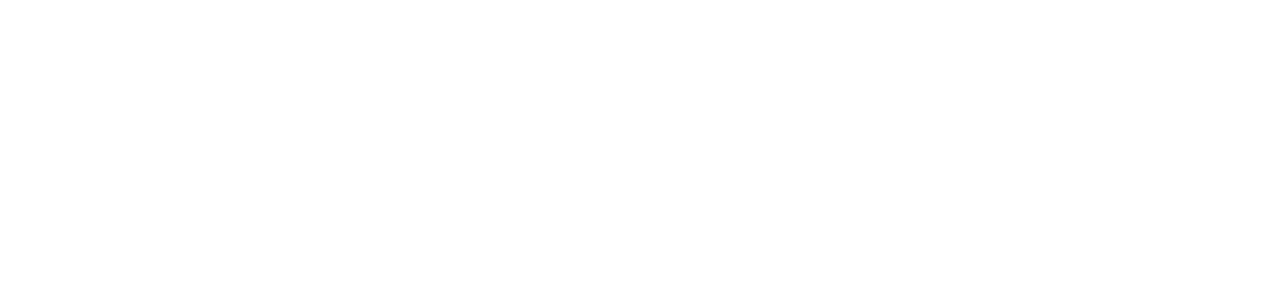
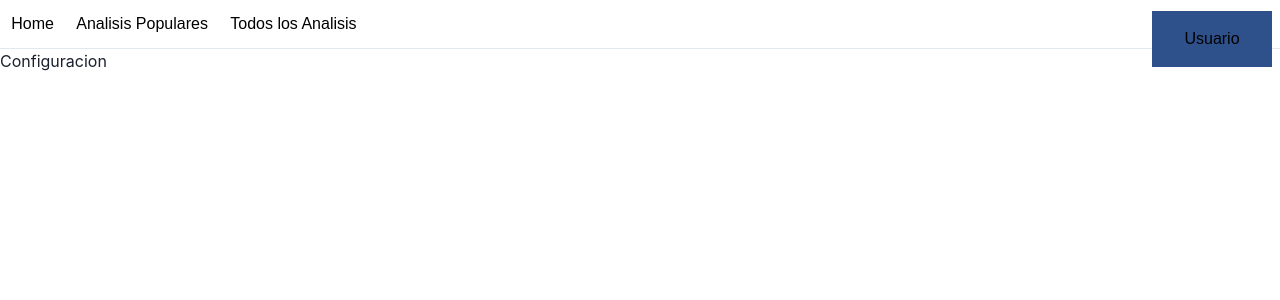
Before and after one commit to faxio/gestorDeNoticias, a React (Create React App) app in the folder frontend/: page /configuracion in a window 1280 px wide. Before the commit this address had no page. Shown: the top 300 px of the page. Built offline with nearby package versions, Linux system fonts and the light colour scheme.

Commit message:
Rutas-reparadas

```diff
--- a/frontend/src/routers/Rutas.js
+++ b/frontend/src/routers/Rutas.js
@@ -3,6 +3,11 @@
 import Navbar from '../components/Navbar'
 import Login from '../pages/Login'
 import Register from '../pages/Register'
+import Populares from "../pages/Populares";
+import TodosLosAnalisis from "../pages/TodosLosAnalisis";
+import Mensajes from "../pages/Mensajes";
+import Rango from "../pages/Rango";
+import Configuracion from "../pages/Configuracion";
 
 const Rutas = () => {
     return (
@@ -11,7 +16,13 @@
                 <Routes>
                         <Route exact path="/register" element={<Register/>}/>
                         <Route exact path="/login" element={<Login/>}/>
-                        <Route exact path="/" element={ <Navbar />} />
+                        <Route exact path="/" element={ <Navbar />}>
+                            <Route path="/populares" element={<Populares />} />
+                            <Route path="/analisis" element={<TodosLosAnalisis />} />
+                            <Route path="/mensajes" element={<Mensajes />} />
+                            <Route path="/rango" element={<Rango />} />
+                            <Route path="/configuracion" element={<Configuracion />} />
+                        </Route>
                 </Routes>
             </BrowserRouter>
         </>
```
